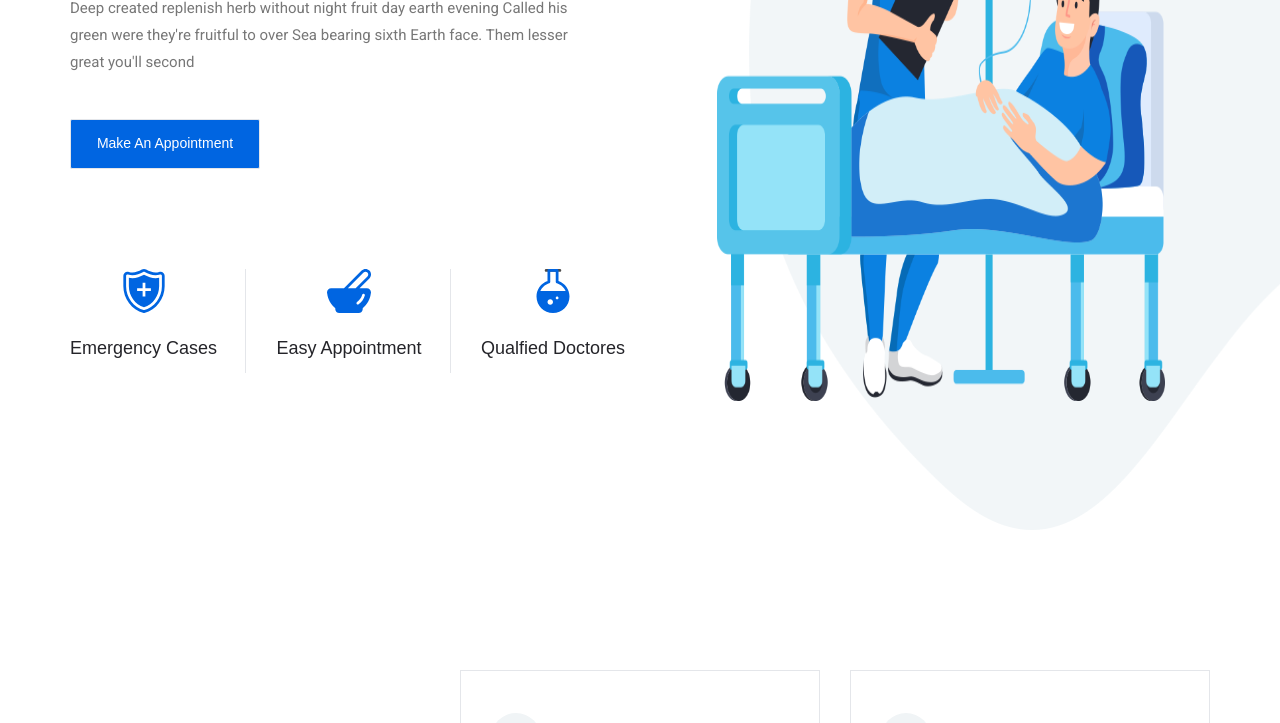
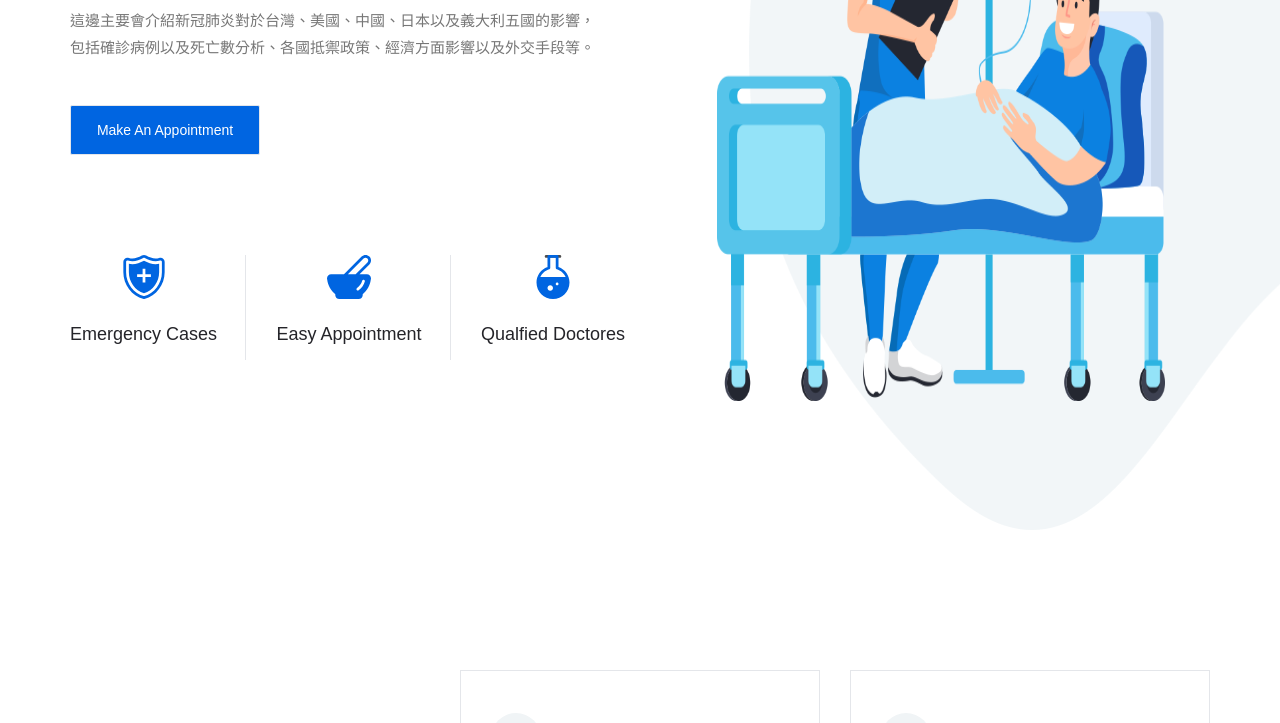
Before and after one commit to liu5466/covid-19, a plain HTML site: page index.html in a window 1280 px wide. Shown: the part 405-1128 px from the top of the page. Drawn offline with nearby package versions, Linux system fonts and the light colour scheme; a web font is replaced by a local one.

Commit message:
Update index.html

```diff
--- a/index.html
+++ b/index.html
@@ -98,9 +98,7 @@
                     <div class="banner_text">
                         <div class="banner_text_iner">
                             <h1>新型冠狀病毒</h1>
-                            <p>Deep created replenish herb without night fruit day earth evening Called his
-                                green were they're fruitful to over Sea bearing sixth Earth face. Them lesser
-                                great you'll second </p>
+                            <p>這邊主要會介紹新冠肺炎對於台灣、美國、中國、日本以及義大利五國的影響，包括確診病例以及死亡數分析、各國抵禦政策、經濟方面影響以及外交手段等。</p>
                             <a href="#" class="btn_2">Make an appointment</a>
                             <div class="banner_item">
                                 <div class="single_item">
```
